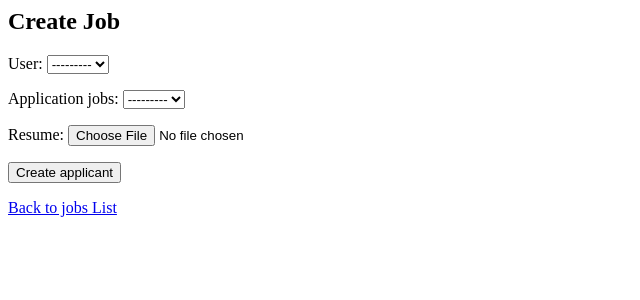
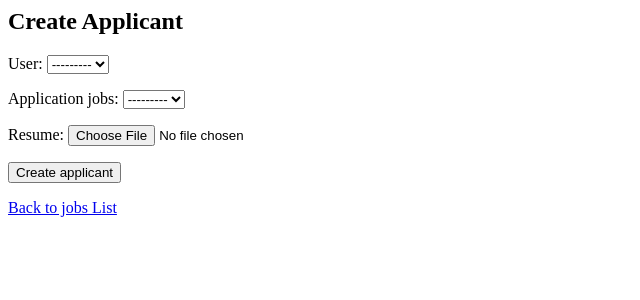
Before and after one commit to pariyaaf/applicant-job---simple-form-practice, a Django app: page /applicant/create/ in a window 1280 px wide. Shown: the top 300 px of the page, without its empty margins (0-640 px from the left). Run offline with Django 5.2, Linux system fonts and the light colour scheme; data that the repository does not hold is empty.

Commit message:
fix title

```diff
--- a/jobBoard/templates/applicants/create.html
+++ b/jobBoard/templates/applicants/create.html
@@ -1,4 +1,4 @@
-<h2>Create Job</h2>
+<h2>Create Applicant</h2>
 <form method="post" action="{% url 'create_applicant' %}"  enctype="multipart/form-data">
   {% csrf_token %}
   {{ form.as_p }}
```
